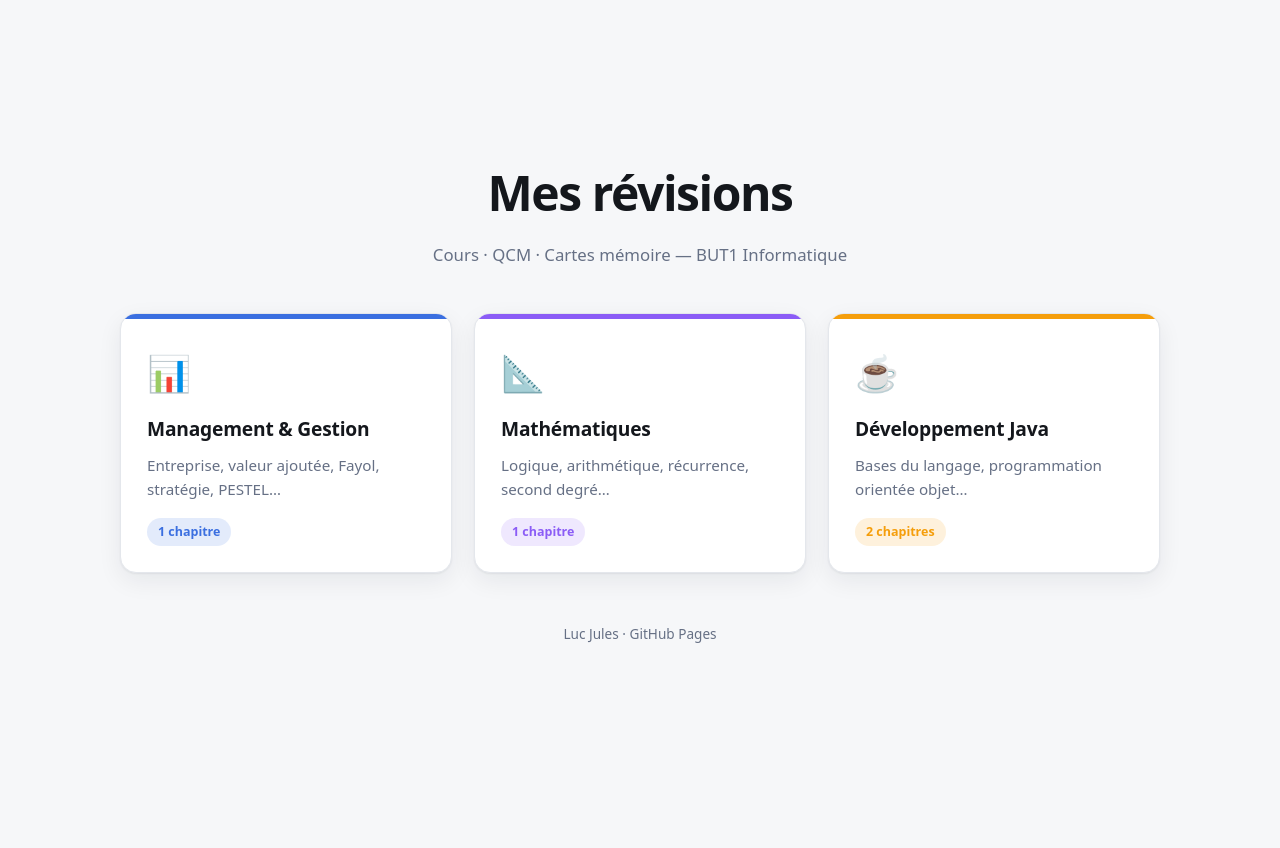
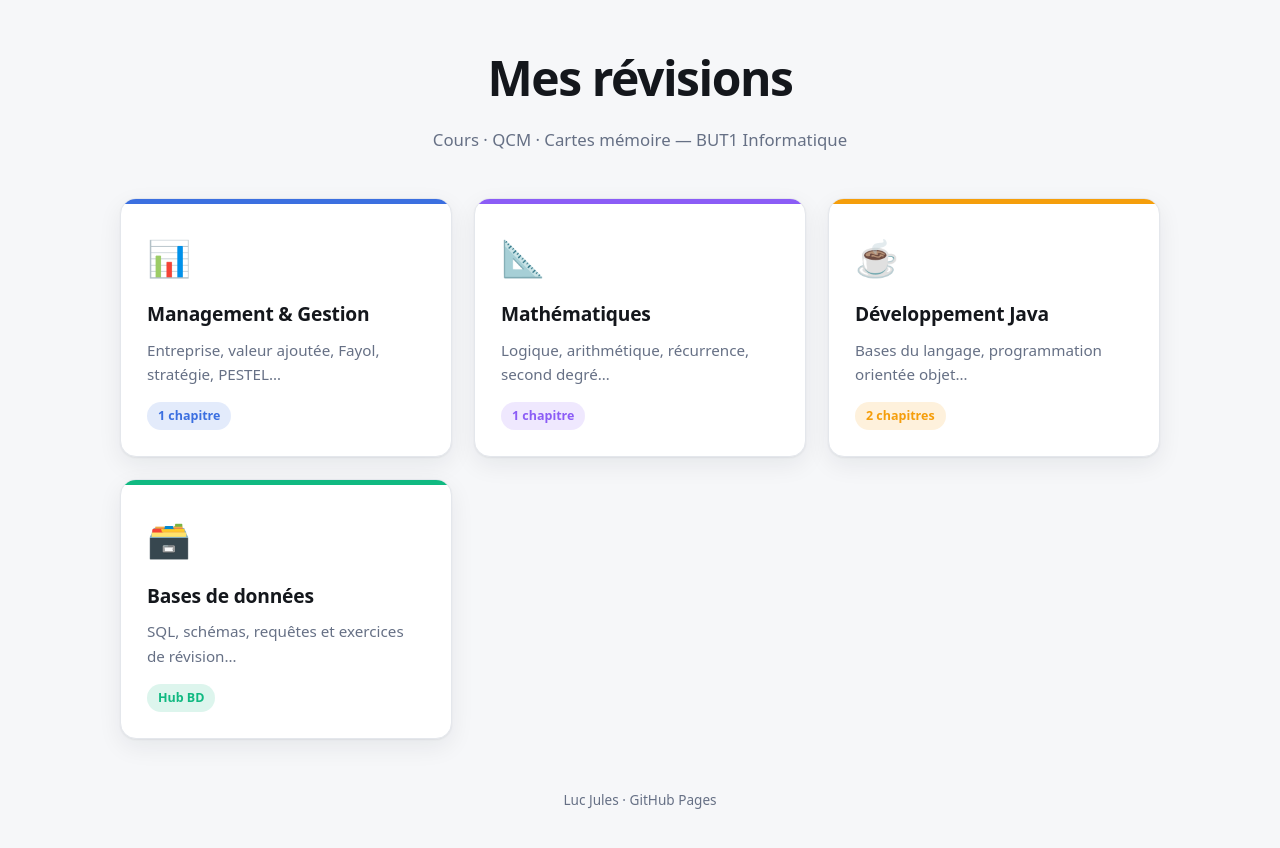
Before and after one commit to lucjules/lucjules.github.io, a plain HTML site: page index.html in a window 1280 px wide. Before the commit the page ends 800 px from the top, so only its background shows below. Drawn offline with Linux system fonts and the light colour scheme.

Commit message:
Add Bases de données card to central index

```diff
--- a/index.html
+++ b/index.html
@@ -86,6 +86,13 @@
       <p>Bases du langage, programmation orientée objet…</p>
       <span class="meta">2 chapitres</span>
     </a>
+
+    <a class="card" href="https://lucjules.github.io/HUB-BD/" style="--c:#10b981">
+      <span class="icon">🗃️</span>
+      <h2>Bases de données</h2>
+      <p>SQL, schémas, requêtes et exercices de révision…</p>
+      <span class="meta">Hub BD</span>
+    </a>
   </div>
 
   <footer>Luc Jules · GitHub Pages</footer>
```
